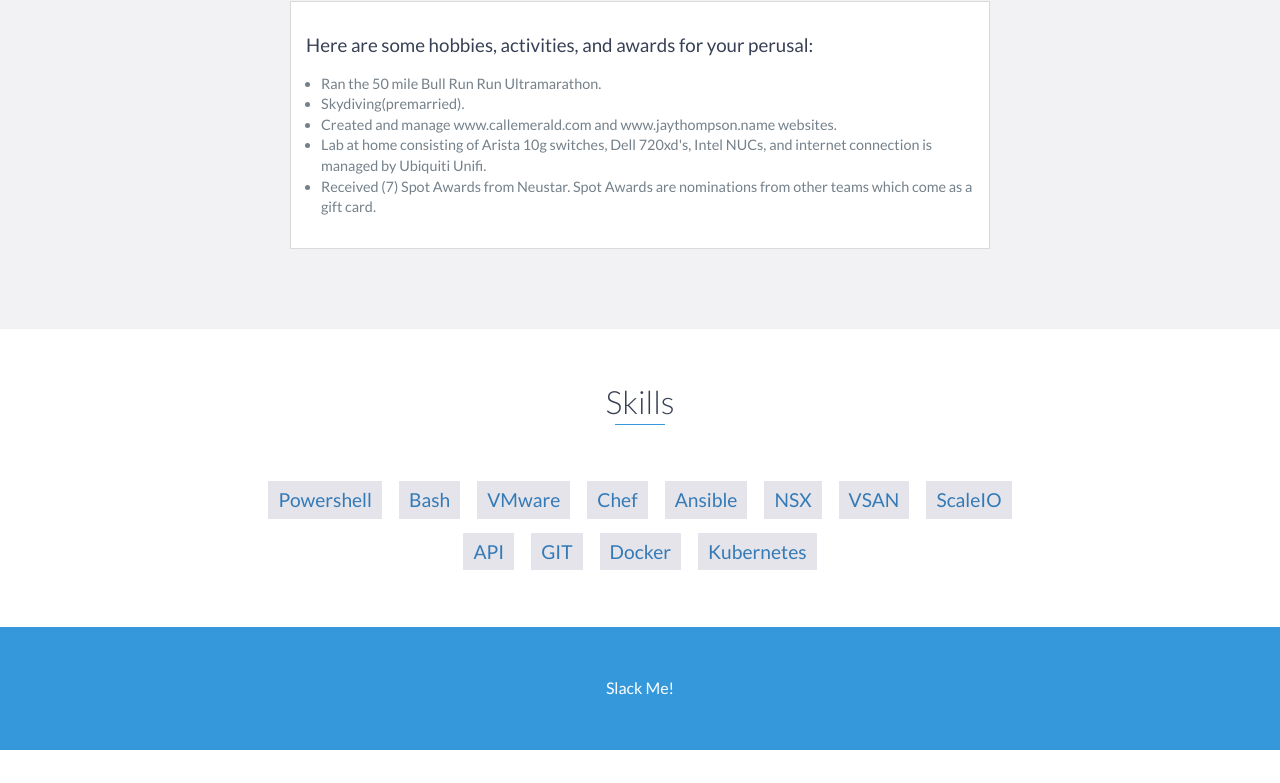
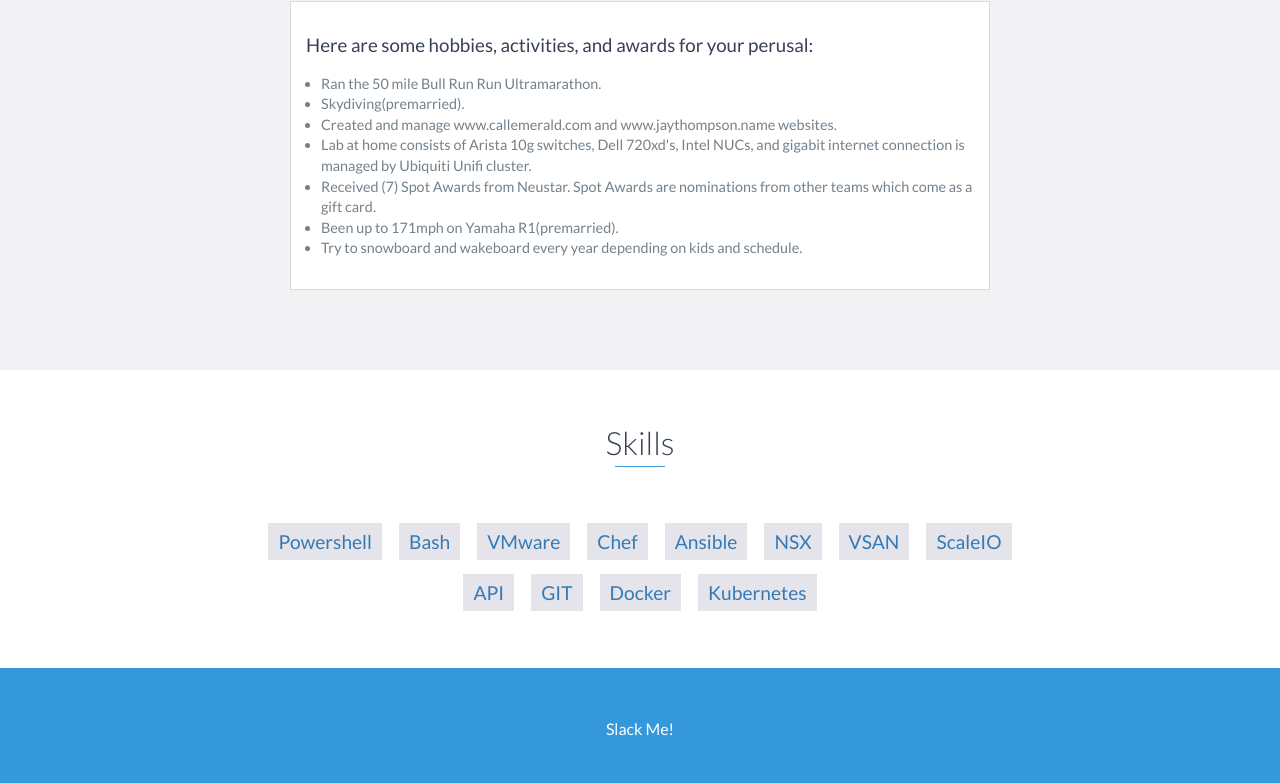
Before and after one commit to formichunter/formichunter.github.io, a website: page index.html in a window 1280 px wide. Shown: the part 4379-5162 px from the top of the page. Drawn offline with nearby package versions, Linux system fonts and the light colour scheme.

Commit message:
Added a couple items to hobbies/hightlights section

```diff
--- a/index.html
+++ b/index.html
@@ -255,11 +255,17 @@
                         Created and manage www.callemerald.com and www.jaythompson.name websites.
                     </li>
                     <li>
-                        Lab at home consisting of Arista 10g switches, Dell 720xd's, Intel NUCs, and internet connection is managed by Ubiquiti Unifi.
+                        Lab at home consists of Arista 10g switches, Dell 720xd's, Intel NUCs, and gigabit internet connection is managed by Ubiquiti Unifi cluster.
                     </li>
                     <li>
                         Received (7) Spot Awards from Neustar.  Spot Awards are nominations from other teams which come as a gift card.
                     </li>
+		    <li>
+			Been up to 171mph on Yamaha R1(premarried).
+		   </li>
+		   <li>
+			Try to snowboard and wakeboard every year depending on kids and schedule.
+		   </li>
                 </ul>
             </div>
             <!-- End .optional-section-block -->
```
